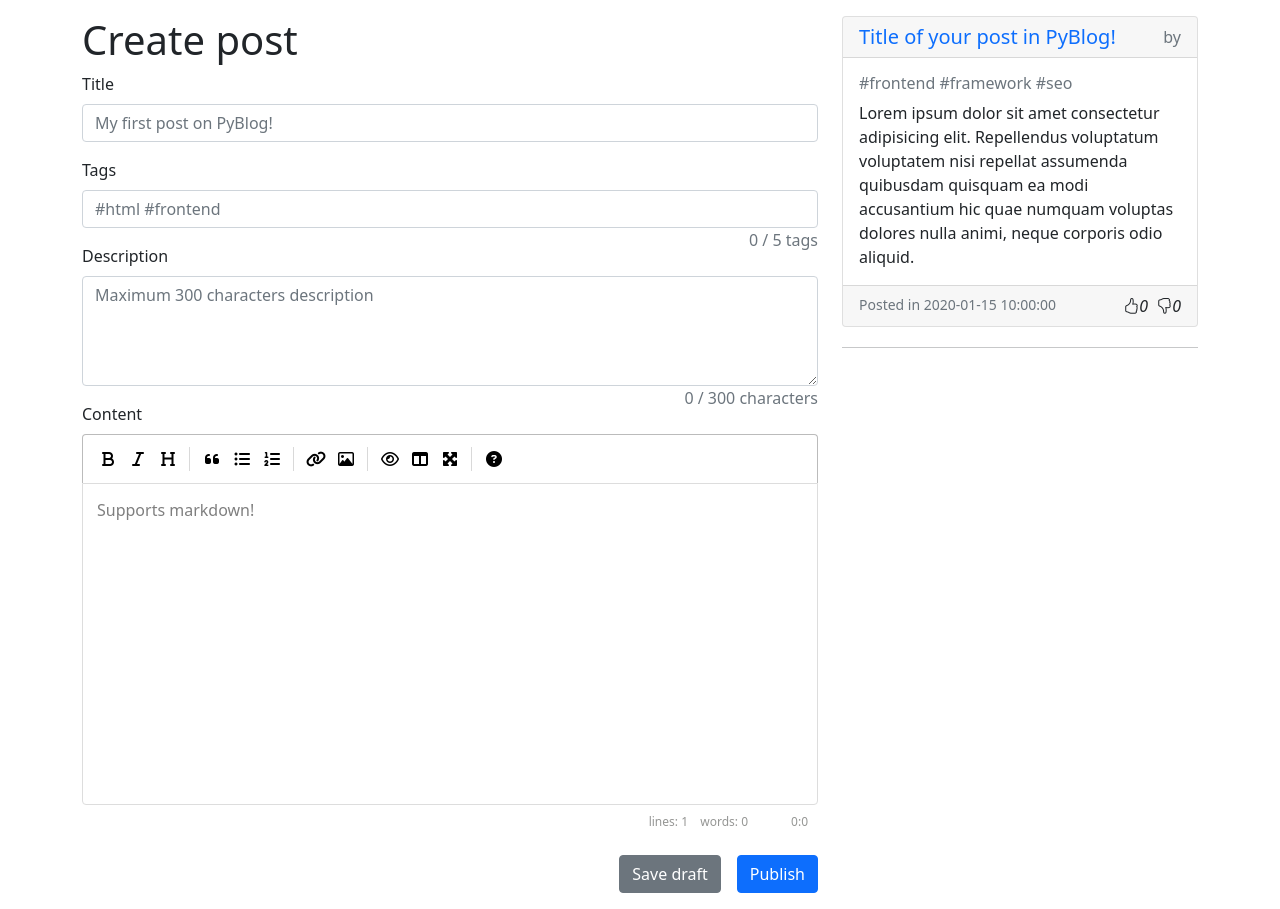
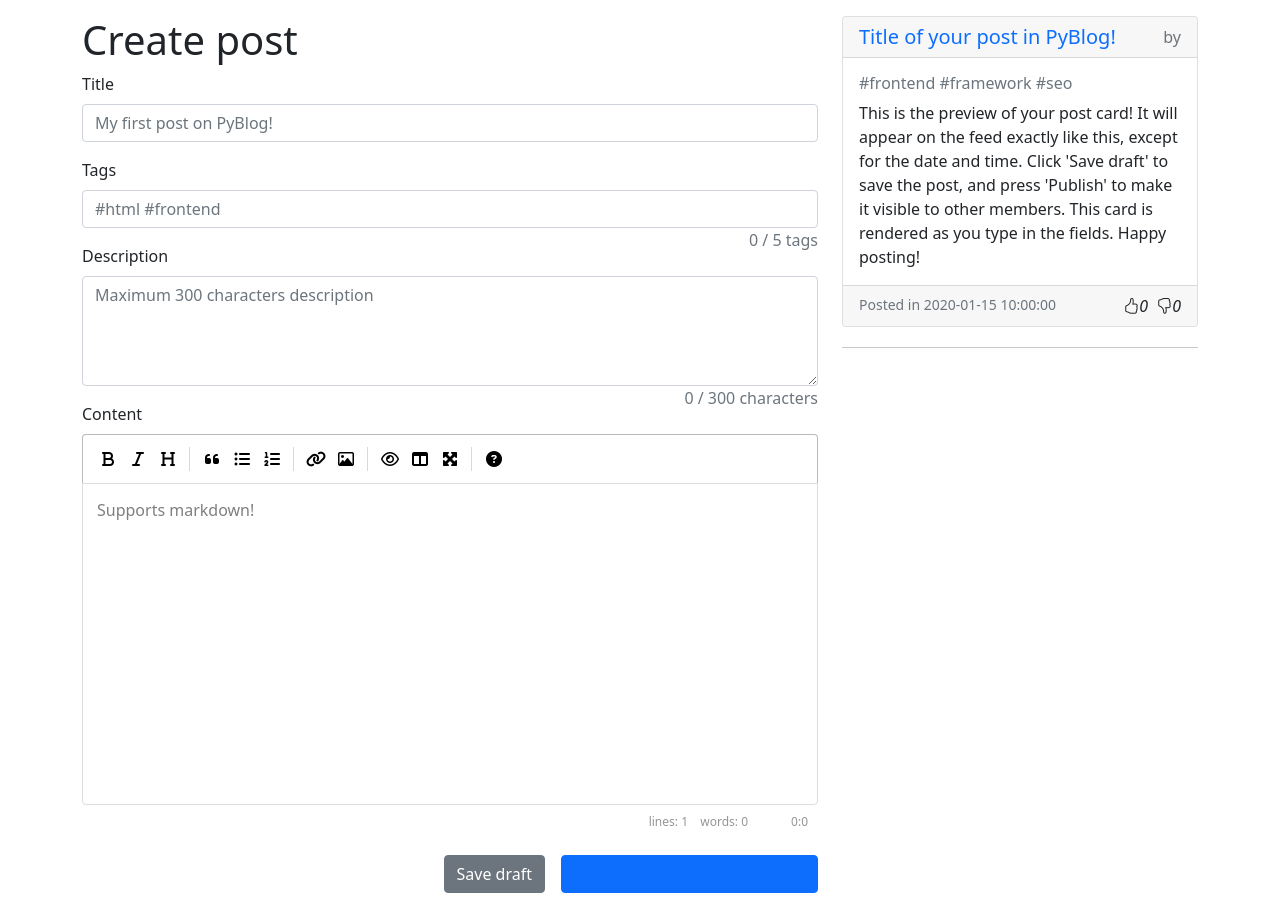
Before and after one commit to demetrius-mp/pyblog, a Python web app: template pyblog/templates/new_post.html in a window 1280 px wide. Shown: the part 56-965 px from the top of the page. Run offline with Jinja, Linux system fonts and the light colour scheme; the template is opened without the code that fills it: most values are stand-ins (such as "Sample title", 1, 10 or a date in 2020); form fields are guessed from the names that the template uses; some libraries are stand-ins or nearby versions.

Commit message:
feat: post form

```diff
--- a/pyblog/blueprints/posts/forms.py
+++ b/pyblog/blueprints/posts/forms.py
@@ -1,14 +1,16 @@
 from flask_wtf import FlaskForm
 from wtforms import StringField, SubmitField
 from wtforms.widgets import TextArea
-from wtforms.validators import DataRequired, Length
+from wtforms.validators import DataRequired, Length, InputRequired
 
 
 class CreatePostForm(FlaskForm):
     title = StringField('Title',
                         validators=[DataRequired(), Length(min=2, max=30)])
     description = StringField('Description', validators=[DataRequired(), Length(min=10, max=300)], widget=TextArea())
-    content = StringField('Content', validators=[DataRequired(), Length(min=10)], widget=TextArea())
+    content = StringField('Content',
+                          validators=[Length(min=10, message='Content field must have at least 10 characters')],
+                          widget=TextArea())
 
     save_draft = SubmitField('Save draft')
     publish = SubmitField('Publish')
--- a/pyblog/templates/components/post_card.html
+++ b/pyblog/templates/components/post/post_card.html
@@ -37,9 +37,9 @@
             {% if post %}
               {{ post.description }}
             {% else %}
-              Lorem ipsum dolor sit amet consectetur adipisicing elit. Repellendus voluptatum
-              voluptatem nisi repellat assumenda quibusdam quisquam ea modi accusantium
-              hic quae numquam voluptas dolores nulla animi, neque corporis odio aliquid.
+              This is the preview of your post card! It will appear on the feed exactly like this, except for the date
+              and time. Click 'Save draft' to save the post, and press 'Publish' to make it visible to other members.
+              This card is rendered as you type in the fields. Happy posting!
             {% endif %}
           </p>
         </div>
--- /dev/null
+++ b/pyblog/templates/components/post/post_form.html
@@ -0,0 +1,31 @@
+{% macro post_form(form) %}
+  <form action="" method="POST">
+    {{ form.csrf_token() }}
+    <div class="mb-3">
+      {{ form.title.label(class='form-label') }}
+      {{ form.title(class='form-control', placeholder='My first post on PyBlog!') }}
+    </div>
+
+    <div class="mb-3">
+      <label class="form-label" for="tags">Tags</label>
+      <input class="form-control" type="text" name="tags" id="tags" placeholder="#html #frontend">
+      <p class="float-end text-muted"><span id="tagsCounter">0</span> / 5 tags</p>
+    </div>
+
+    <div class="mb-3">
+      {{ form.description.label(class='form-label') }}
+      {{ form.description(class='form-control', placeholder='Maximum 300 characters description', maxlength='300', rows=4) }}
+      <p class="float-end text-muted"><span id="descriptionCharCounter">0</span> / 300 characters</p>
+    </div>
+
+    <div class="mb-3">
+      {{ form.content.label(class='form-label') }}
+      {{ form.content(id='content') }}
+    </div>
+
+    <div class="mb-3 d-grid gap-2 d-md-flex justify-content-md-end">
+      {{ form.save_draft(class="btn btn-secondary me-md-2") }}
+      {{ form.publish(class="btn btn-primary") }}
+    </div>
+  </form>
+{% endmacro %}
--- a/pyblog/templates/new_post.html
+++ b/pyblog/templates/new_post.html
@@ -1,5 +1,6 @@
 {% extends 'base.html' %}
-{% from 'components/post_card.html' import post_card %}
+{% from 'components/post/post_card.html' import post_card %}
+{% from 'components/post/post_form.html' import post_form %}
 
 {% block head %}
   <link rel="stylesheet" href="{{ url_for('static', filename='vendor/easymde/github.min.css') }}">
@@ -11,79 +12,37 @@
     <div class="row justify-content-center">
       <div class="col-lg-8 order-lg-0 order-1">
         <h1>Create post</h1>
-        <div class="mb-3">
-          <label for="title" class="form-label">Title</label>
-          <input type="text" class="form-control" id="title" name="title" placeholder="My first post on PyBlog!">
-        </div>
-
-        <div class="mb-3">
-          <label class="form-label" for="tags">Tags</label>
-          <input class="form-control" type="text" name="tags" id="tags" placeholder="#html #frontend">
-          <p class="float-end text-muted"><span id="tagsCounter">0</span> / 5 tags</p>
-        </div>
-
-        <div class="mb-3">
-          <label class="form-label" for="description">Description</label>
-          <textarea placeholder="Maximum 300 characters description" class="form-control" name="description" rows="4"
-                    id="description" maxlength="300"></textarea>
-          <p class="float-end text-muted"><span id="descriptionCharCounter">0</span> / 300 characters</p>
-        </div>
-
-        <div class="mb-3">
-          <label for="content" class="form-label">Content</label>
-          <textarea name="content" id="content"></textarea>
-        </div>
-
-        <div class="mb-3 d-grid gap-2 d-md-flex justify-content-md-end">
-          <button id="saveDraft" class="btn btn-secondary me-md-2" type="button">Save draft</button>
-          <button id="publish" class="btn btn-primary" type="button">Publish</button>
-        </div>
+        {{ post_form(form=form) }}
+{#        <div class="mb-3">#}
+{#          <label for="title" class="form-label">Title</label>#}
+{#          <input type="text" class="form-control" id="title" name="title" placeholder="My first post on PyBlog!">#}
+{#        </div>#}
+{##}
+{#        <div class="mb-3">#}
+{#          <label class="form-label" for="tags">Tags</label>#}
+{#          <input class="form-control" type="text" name="tags" id="tags" placeholder="#html #frontend">#}
+{#          <p class="float-end text-muted"><span id="tagsCounter">0</span> / 5 tags</p>#}
+{#        </div>#}
+{##}
+{#        <div class="mb-3">#}
+{#          <label class="form-label" for="description">Description</label>#}
+{#          <textarea placeholder="Maximum 300 characters description" class="form-control" name="description" rows="4"#}
+{#                    id="description" maxlength="300"></textarea>#}
+{#          <p class="float-end text-muted"><span id="descriptionCharCounter">0</span> / 300 characters</p>#}
+{#        </div>#}
+{##}
+{#        <div class="mb-3">#}
+{#          <label for="content" class="form-label">Content</label>#}
+{#          <textarea name="content" id="content"></textarea>#}
+{#        </div>#}
+{##}
+{#        <div class="mb-3 d-grid gap-2 d-md-flex justify-content-md-end">#}
+{#          <button id="saveDraft" class="btn btn-secondary me-md-2" type="button">Save draft</button>#}
+{#          <button id="publish" class="btn btn-primary" type="button">Publish</button>#}
+{#        </div>#}
       </div>
       <div class="col-lg-4 order-0 order-lg-1">
         {{ post_card(user=current_user) }}
-{#        <div class="row">#}
-{#          <div class="col-sm-12">#}
-{#            <div class="card mb-3">#}
-{#              <div class="card-header">#}
-{#                <div class="row row-cols-lg-auto row-cols-auto justify-content-between">#}
-{#                  <div class="col-sm">#}
-{#                    <h5 class="mb-0">#}
-{#                      <a class="text-decoration-none" href="">#}
-{#                        Title of the post#}
-{#                      </a>#}
-{#                    </h5>#}
-{#                  </div>#}
-{#                  <div class="col-sm-auto align-self-center">#}
-{#                    <span class="text-secondary">#}
-{#                      by <a class="text-muted" href="">#}
-{#                      {{ current_user.username }}#}
-{#                    </a>#}
-{#                    </span>#}
-{#                  </div>#}
-{#                </div>#}
-{#              </div>#}
-{#              <div class="card-body">#}
-{#                <h6 class="card-title">#}
-{#                  <a class="text-muted text-decoration-none" href="">#frontend</a>#}
-{#                  <a class="text-muted text-decoration-none" href="">#framework</a>#}
-{#                  <a class="text-muted text-decoration-none" href="">#seo</a>#}
-{#                </h6>#}
-{#                <p class="card-text">#}
-{#                  Lorem ipsum dolor sit amet consectetur adipisicing elit. Repellendus voluptatum#}
-{#                  voluptatem nisi repellat assumenda quibusdam quisquam ea modi accusantium hic quae numquam#}
-{#                  voluptas dolores nulla animi, neque corporis odio aliquid.#}
-{#                </p>#}
-{#              </div>#}
-{#              <div class="card-footer d-flex justify-content-between">#}
-{#                <small class="text-muted">Posted in {{ now }}</small>#}
-{#                <div>#}
-{#                  <i class="bi bi-hand-thumbs-up me-1">0</i>#}
-{#                  <i class="bi bi-hand-thumbs-down">0</i>#}
-{#                </div>#}
-{#              </div>#}
-{#            </div>#}
-{#          </div>#}
-{#        </div>#}
       <hr class="my-1">
       </div>
     </div>
--- a/settings.toml
+++ b/settings.toml
@@ -11,5 +11,5 @@ EXTENSIONS = [
     "pyblog.blueprints.user:init_app",
     "pyblog.blueprints.main:init_app",
     "pyblog.blueprints.posts:init_app",
-    "pyblog.blueprints.context_processors:init_app",
+    "pyblog.blueprints.jinja_env:init_app",
 ]
```
Also changed, not shown: pyblog/blueprints/posts/routes.py (+6 -5 lines), pyblog/blueprints/jinja_env.py (renamed from pyblog/blueprints/context_processors.py).
